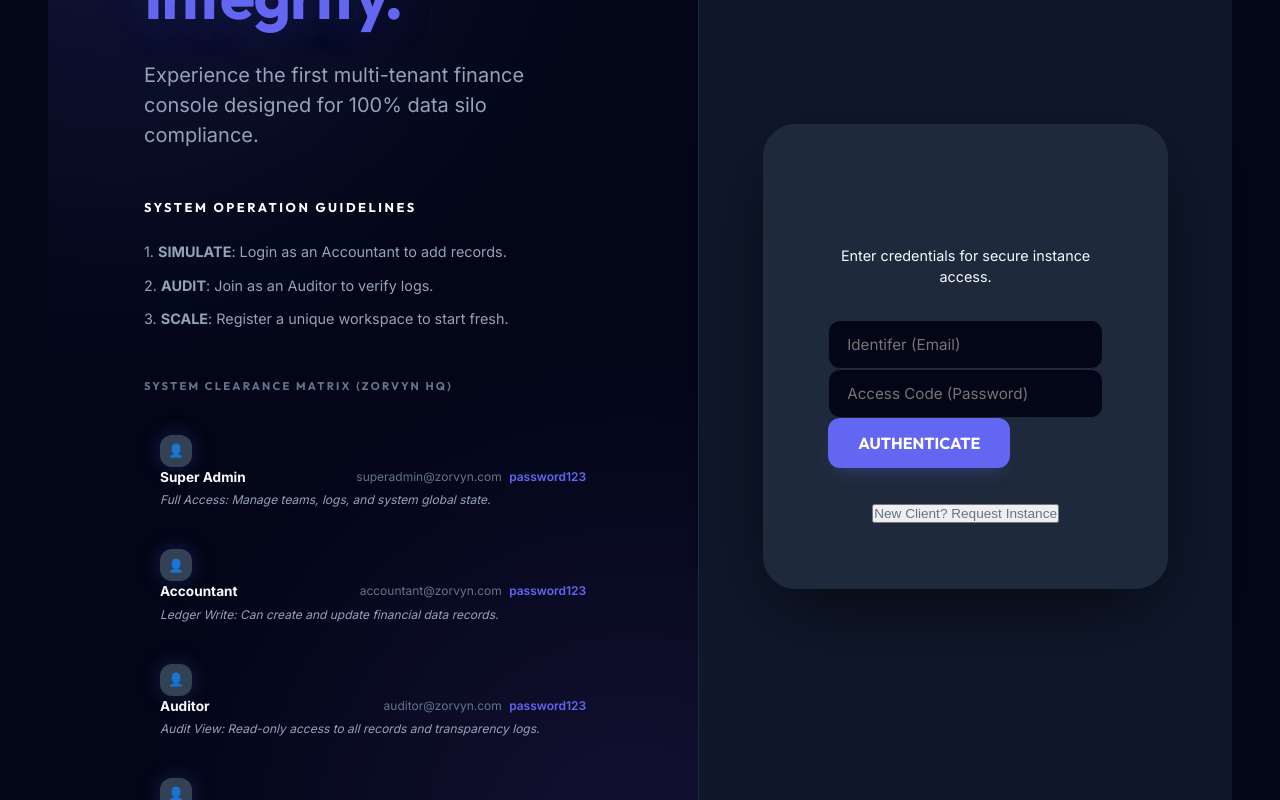
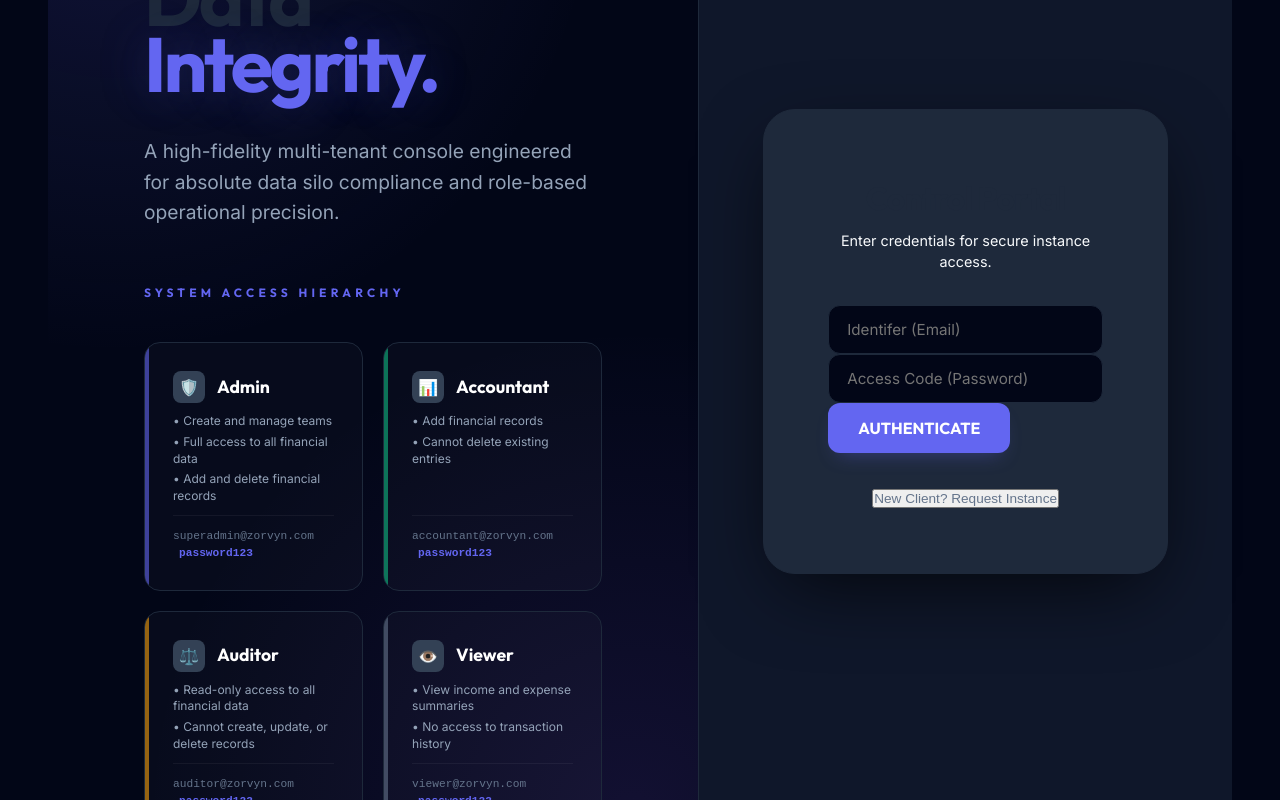
Before and after one commit to Kalash-Harchandani/zorvyn-finance-dashboard, a React (Create React App) app in the folder client/: page / in a window 1280 px wide. Shown: the part 300-1100 px from the top of the page. Built offline with nearby package versions, Linux system fonts and the light colour scheme.

Commit message:
UI Update: Refined System Access Hierarchy with clear, bulleted permission definitions.

```diff
--- a/client/src/App.css
+++ b/client/src/App.css
@@ -342,3 +342,80 @@ input:focus, select:focus, textarea:focus {
 .text-muted { color: var(--text-muted); }
 .text-primary { color: var(--primary); }
 .small { font-size: 0.8rem; }
+
+/* Elite Access Hierarchy Styles */
+.access-grid {
+  display: grid;
+  grid-template-columns: repeat(2, 1fr);
+  gap: 1.25rem;
+  margin-top: 2.5rem;
+}
+
+.access-tile {
+  background: rgba(255, 255, 255, 0.02);
+  border: 1px solid var(--border-dim);
+  padding: 1.75rem;
+  border-radius: var(--radius-lg);
+  display: flex;
+  flex-direction: column;
+  gap: 10px;
+  transition: all 0.4s cubic-bezier(0.16, 1, 0.3, 1);
+  position: relative;
+  overflow: hidden;
+}
+
+.access-tile::before {
+  content: '';
+  position: absolute;
+  top: 0; left: 0; width: 4px; height: 100%;
+  opacity: 0.6;
+}
+
+.access-tile:hover {
+  background: rgba(255, 255, 255, 0.05);
+  border-color: var(--primary-glow);
+  transform: translateY(-5px);
+  box-shadow: 0 20px 40px -15px rgba(0,0,0,0.5);
+}
+
+.access-tile.admin::before { background: var(--primary); }
+.access-tile.auditor::before { background: var(--warning); }
+.access-tile.accountant::before { background: var(--success); }
+.access-tile.viewer::before { background: var(--text-muted); }
+
+.tile-header {
+  display: flex;
+  align-items: center;
+  gap: 12px;
+  font-family: 'Outfit', sans-serif;
+  font-weight: 700;
+  font-size: 1.1rem;
+  color: white;
+}
+
+.tile-icon {
+  width: 32px;
+  height: 32px;
+  background: var(--bg-accent);
+  border-radius: 8px;
+  display: flex;
+  align-items: center;
+  justify-content: center;
+  font-size: 1rem;
+}
+
+.tile-scope {
+  font-size: 0.8rem;
+  color: var(--text-dim);
+  line-height: 1.5;
+  font-weight: 400;
+}
+
+.tile-creds {
+  margin-top: auto;
+  padding-top: 12px;
+  border-top: 1px solid rgba(255,255,255,0.05);
+  font-family: monospace;
+  font-size: 0.7rem;
+  color: var(--text-muted);
+}
--- a/client/src/components/WelcomeInfo.jsx
+++ b/client/src/components/WelcomeInfo.jsx
@@ -1,9 +1,46 @@
 const WelcomeInfo = () => {
-  const testUsers = [
-    { email: 'superadmin@zorvyn.com', role: 'Super Admin', pass: 'password123', scope: 'Full Access: Manage teams, logs, and system global state.' },
-    { email: 'accountant@zorvyn.com', role: 'Accountant', pass: 'password123', scope: 'Ledger Write: Can create and update financial data records.' },
-    { email: 'auditor@zorvyn.com', role: 'Auditor', pass: 'password123', scope: 'Audit View: Read-only access to all records and transparency logs.' },
-    { email: 'viewer@zorvyn.com', role: 'Viewer', pass: 'password123', scope: 'Dashboard: Restricted access to basic summaries and views.' },
+  const accessTiers = [
+    {
+      role: 'Admin',
+      icon: '🛡️',
+      class: 'admin',
+      scope: [
+        'Create and manage teams',
+        'Full access to all financial data',
+        'Add and delete financial records'
+      ],
+      email: 'superadmin@zorvyn.com'
+    },
+    {
+      role: 'Accountant',
+      icon: '📊',
+      class: 'accountant',
+      scope: [
+        'Add financial records',
+        'Cannot delete existing entries'
+      ],
+      email: 'accountant@zorvyn.com'
+    },
+    {
+      role: 'Auditor',
+      icon: '⚖️',
+      class: 'auditor',
+      scope: [
+        'Read-only access to all financial data',
+        'Cannot create, update, or delete records'
+      ],
+      email: 'auditor@zorvyn.com'
+    },
+    {
+      role: 'Viewer',
+      icon: '👁️',
+      class: 'viewer',
+      scope: [
+        'View income and expense summaries',
+        'No access to transaction history'
+      ],
+      email: 'viewer@zorvyn.com'
+    },
   ];
 
   return (
@@ -12,37 +49,35 @@ const WelcomeInfo = () => {
          🔐 ISOLATED ARCHITECTURE ACTIVE
       </div>
 
-      <h1 style={{fontSize: '4rem', fontWeight: '800', lineHeight: '1.0', marginBottom: '2rem'}}>
-        Absolute Data <span className="text-primary" style={{textShadow: '0 0 50px var(--primary-glow)'}}>Integrity.</span>
+      <h1 style={{fontSize: '4.8rem', fontWeight: '800', lineHeight: '0.85', marginBottom: '2.5rem', letterSpacing: '-0.04em'}}>
+        Absolute Data <br/><span className="text-primary" style={{textShadow: '0 0 50px var(--primary-glow)'}}>Integrity.</span>
       </h1>
 
-      <p style={{fontSize: '1.25rem', color: 'var(--text-dim)', marginBottom: '3rem', maxWidth: '600px', fontWeight: '400'}}>
-        Experience the first multi-tenant finance console designed for 100% data silo compliance.
+      <p style={{fontSize: '1.2rem', color: 'var(--text-dim)', marginBottom: '3.5rem', maxWidth: '580px', fontWeight: '400', lineHeight: '1.6'}}>
+        A high-fidelity multi-tenant console engineered for absolute data silo compliance and role-based operational precision.
       </p>
 
-      <div className="usage-guide" style={{marginBottom: '3rem'}}>
-        <h4 style={{fontSize: '0.8rem', color: 'white', letterSpacing: '0.2em', marginBottom: '1.5rem'}}>SYSTEM OPERATION GUIDELINES</h4>
-        <ul style={{listStyle: 'none', padding: '0', color: 'var(--text-dim)', fontSize: '0.9rem', display: 'flex', flexDirection: 'column', gap: '12px'}}>
-          <li>1. <strong>SIMULATE</strong>: Login as an Accountant to add records.</li>
-          <li>2. <strong>AUDIT</strong>: Join as an Auditor to verify logs.</li>
-          <li>3. <strong>SCALE</strong>: Register a unique workspace to start fresh.</li>
-        </ul>
-      </div>
+      <div className="credentials-section">
+        <h4 style={{fontSize: '0.75rem', textTransform: 'uppercase', letterSpacing: '0.35em', color: 'var(--primary)', fontWeight: '800', marginBottom: '1.5rem'}}>
+           SYSTEM ACCESS HIERARCHY
+        </h4>
 
-      <div className="credentials-section">
-        <h4 style={{fontSize: '0.7rem', textTransform: 'uppercase', letterSpacing: '0.2em', color: 'var(--text-muted)', marginBottom: '1.5rem'}}>
-           System Clearance Matrix (Zorvyn HQ)
-        </h4>
-        <div style={{display: 'flex', flexDirection: 'column', gap: '8px'}}>
-          {testUsers.map((u) => (
-            <div key={u.email} className="test-profile-card" style={{padding: '16px'}}>
-              <div className="site-logo" style={{width: '32px', height: '32px', fontSize: '0.8rem', background: 'var(--bg-accent)'}}>👤</div>
-              <div className="profile-details">
-                <div style={{display: 'flex', justifyContent: 'space-between', alignItems: 'center'}}>
-                  <div className="profile-role" style={{fontSize: '0.85rem', fontWeight: '800'}}>{u.role}</div>
-                  <div style={{fontSize: '0.75rem', color: 'var(--text-muted)'}}>{u.email} <span style={{marginLeft: '4px', color: 'var(--primary)', fontWeight: '600'}}>{u.pass}</span></div>
-                </div>
-                <div style={{fontSize: '0.75rem', color: 'var(--text-dim)', marginTop: '4px', fontStyle: 'italic'}}>{u.scope}</div>
+        <div className="access-grid">
+          {accessTiers.map((tier) => (
+            <div key={tier.role} className={`access-tile ${tier.class}`}>
+              <div className="tile-header">
+                <div className="tile-icon">{tier.icon}</div>
+                <div style={{fontSize: '1.1rem'}}>{tier.role}</div>
+              </div>
+              <ul style={{listStyle: 'none', padding: '0', margin: '0', display: 'flex', flexDirection: 'column', gap: '4px'}}>
+                {tier.scope.map((item, i) => (
+                  <li key={i} style={{fontSize: '0.75rem', color: 'var(--text-dim)', lineHeight: '1.4'}}>
+                    • {item}
+                  </li>
+                ))}
+              </ul>
+              <div className="tile-creds">
+                {tier.email} <span style={{color: 'var(--primary)', fontWeight: '700', marginLeft: '6px'}}>password123</span>
               </div>
             </div>
           ))}
```
